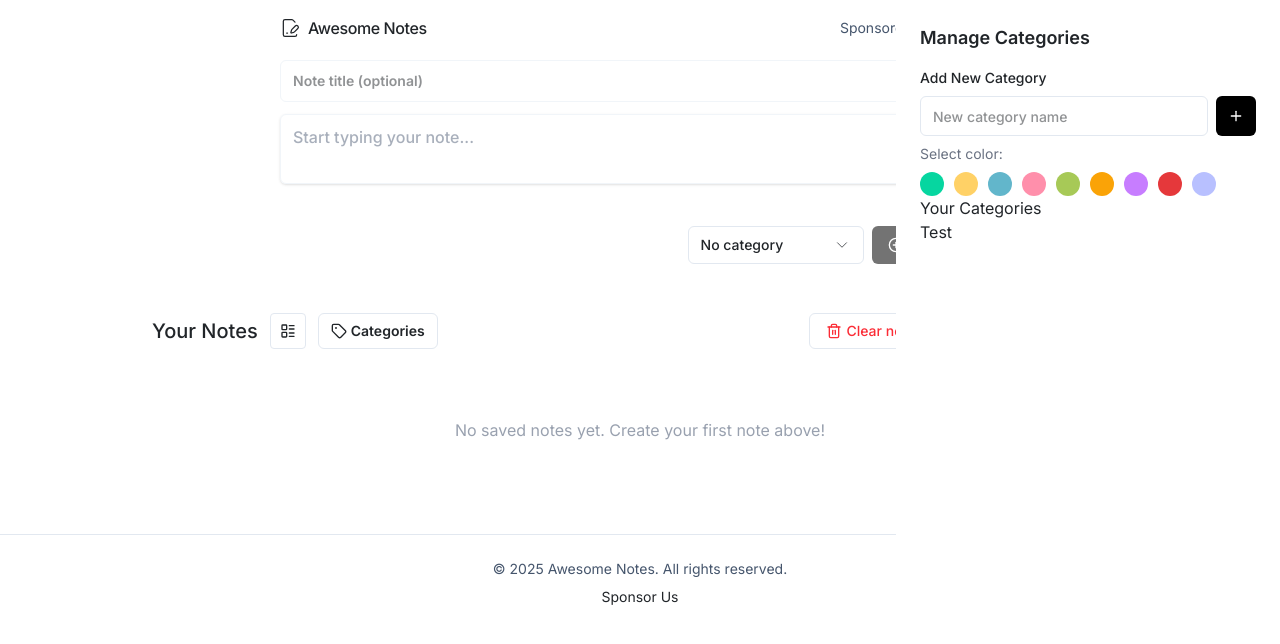
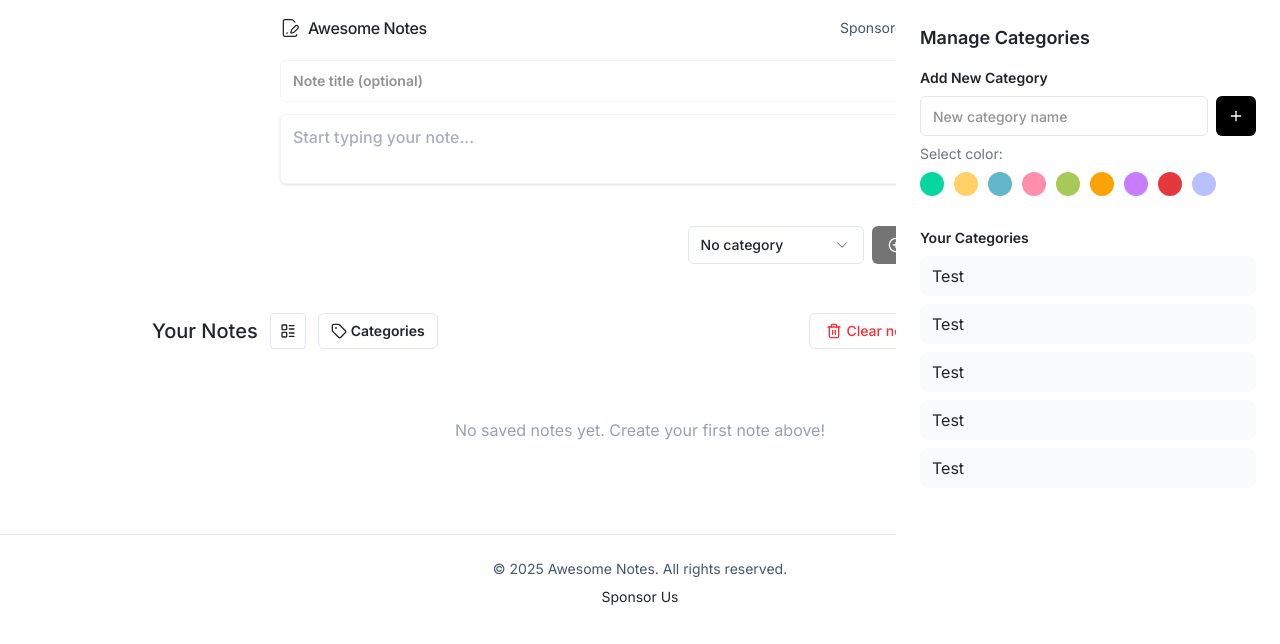
Before and after one commit to dev-rajm/awesome-todo-app, a React (Vite) app: page / in a window 1280 px wide. Shown: the top 644 px of the page. Built offline with nearby package versions, Linux system fonts and the light colour scheme.

Commit message:
added category list

```diff
--- a/src/components/CategoryManager.jsx
+++ b/src/components/CategoryManager.jsx
@@ -6,7 +6,7 @@ const CategoryManager = () => {
     <div className="fixed top-0 right-0 bg-white h-full w-sm p-6">
       <h2 className="font-semibold text-lg">Manage Categories</h2>
       <div className="space-y-2">
-        <p className="font-medium text-sm mt-4">Add New Category</p>
+        <p className="font-semibold text-sm mt-4">Add New Category</p>
         <div className="flex space-x-2 w-full">
           <input
             type="text"
@@ -19,9 +19,13 @@ const CategoryManager = () => {
         </div>
         <ColorPicker />
       </div>
-      <p>Your Categories</p>
-      <ul>
-        <li>Test</li>
+      <p className="text-sm font-semibold mt-8">Your Categories</p>
+      <ul className="space-y-2 my-2">
+        <li className="w-full bg-slate-100/50 px-3 py-2 rounded-lg">Test</li>
+        <li className="w-full bg-slate-100/50 px-3 py-2 rounded-lg">Test</li>
+        <li className="w-full bg-slate-100/50 px-3 py-2 rounded-lg">Test</li>
+        <li className="w-full bg-slate-100/50 px-3 py-2 rounded-lg">Test</li>
+        <li className="w-full bg-slate-100/50 px-3 py-2 rounded-lg">Test</li>
       </ul>
     </div>
   );
```
